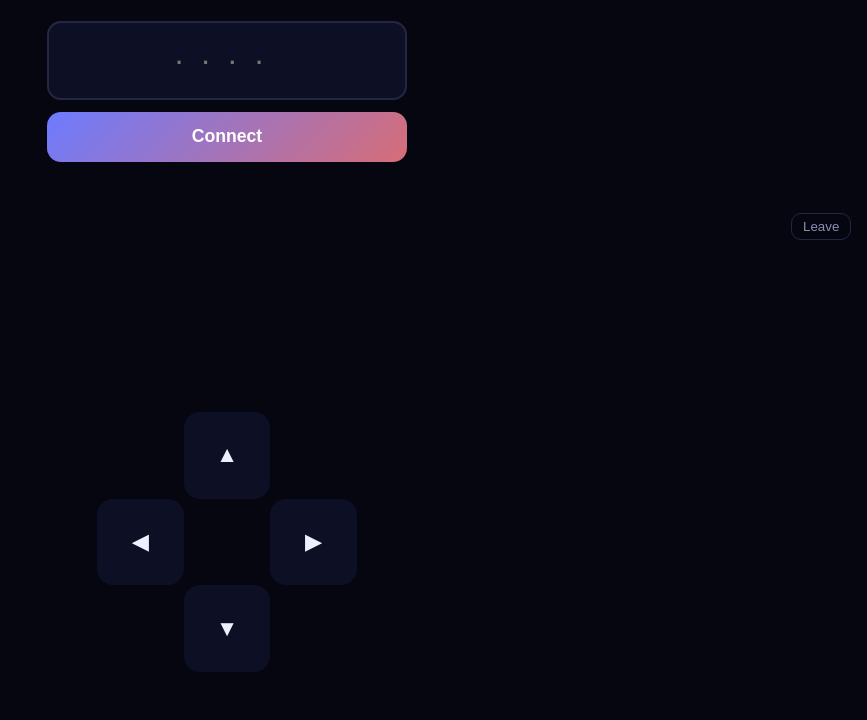
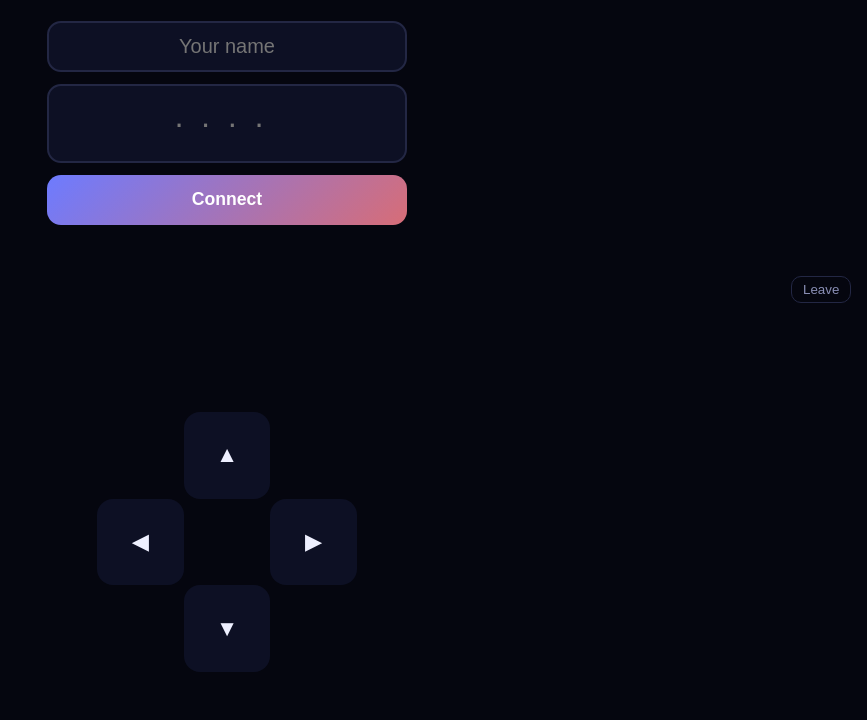
Before and after one commit to space-console/game-controller, a website with bundled scripts: page index.html in a window 1280 px wide. Shown: the part 80-800 px from the top of the page, without its empty margins (413-1280 px from the left). Built offline with nearby package versions, Linux system fonts and the light colour scheme.

Commit message:
Name entry on join; send it to the room (#8)
Controllers enter a display name (persisted in localStorage) that flows to the TV
roster and to high-score / leaderboard records via the existing join message.

```diff
--- a/assets/css/style.css
+++ b/assets/css/style.css
@@ -39,6 +39,16 @@ html, body {
 .join__brand { font-size: 1.6rem; letter-spacing: 0.04em; margin: 0 0 0.25rem; }
 .join__hint { color: var(--muted); margin: 0 0 1.5rem; }
 .join__form { display: flex; flex-direction: column; gap: 0.75rem; }
+.join__name {
+  font-size: 1.25rem;
+  text-align: center;
+  padding: 0.6em 0.4em;
+  border-radius: 14px;
+  border: 2px solid #232744;
+  background: var(--panel);
+  color: var(--text);
+}
+.join__name:focus { outline: none; border-color: var(--accent); }
 .join__code {
   font-size: 2rem;
   letter-spacing: 0.5em;
--- a/assets/js/app.js
+++ b/assets/js/app.js
@@ -12,7 +12,13 @@ const joinView = document.getElementById("join");
 const padView = document.getElementById("pad");
 const joinForm = document.getElementById("joinForm");
 const codeInput = document.getElementById("codeInput");
+const nameInput = document.getElementById("nameInput");
 const joinStatus = document.getElementById("joinStatus");
+
+// Remember the player's name across sessions so they don't retype it. It rides
+// along on join and becomes their label on the TV roster + high-score tables.
+const SAVED_NAME_KEY = "sc.playerName";
+try { nameInput.value = localStorage.getItem(SAVED_NAME_KEY) || ""; } catch { /* private mode */ }
 const padRoom = document.getElementById("padRoom");
 const padLog = document.getElementById("padLog");
 const leaveBtn = document.getElementById("leaveBtn");
@@ -25,9 +31,11 @@ joinForm.addEventListener("submit", (e) => {
     joinStatus.textContent = "Enter the 4-character code from the TV.";
     return;
   }
+  const name = nameInput.value.trim();
+  try { localStorage.setItem(SAVED_NAME_KEY, name); } catch { /* private mode */ }
   joinStatus.textContent = "Connecting…";
   try {
-    session.connect(code);
+    session.connect(code, name);
   } catch (err) {
     // Surface a synchronous failure (e.g. RTCPeerConnection rejecting the ICE
     // config) instead of hanging silently on "Connecting…".
--- a/assets/js/session.js
+++ b/assets/js/session.js
@@ -37,8 +37,9 @@ export class ControllerSession extends EventTarget {
   }
 
   /** Join a room by code: signal in, then open a peer DataChannel to the TV. */
-  connect(roomCode) {
+  connect(roomCode, name) {
     this.roomCode = (roomCode || "").toUpperCase();
+    this.name = (name || "").trim() || null; // shown on the TV roster / leaderboards
 
     const pc = new RTCPeerConnection(rtcConfig());
     this._pc = pc;
@@ -69,7 +70,7 @@ export class ControllerSession extends EventTarget {
     const ws = new WebSocket(signalingUrl());
     this._ws = ws;
     ws.addEventListener("open", () => {
-      ws.send(JSON.stringify({ type: "join", code: this.roomCode }));
+      ws.send(JSON.stringify({ type: "join", code: this.roomCode, name: this.name }));
     });
     ws.addEventListener("message", async (ev) => {
       const msg = JSON.parse(ev.data);
--- a/index.html
+++ b/index.html
@@ -16,6 +16,16 @@
       <h1 class="join__brand">Space&nbsp;Console</h1>
       <p class="join__hint">Enter the code shown on the TV</p>
       <form class="join__form" id="joinForm">
+        <input
+          class="join__name"
+          id="nameInput"
+          inputmode="text"
+          autocomplete="off"
+          autocapitalize="words"
+          maxlength="12"
+          placeholder="Your name"
+          aria-label="Your name"
+        />
         <input
           class="join__code"
           id="codeInput"
```
